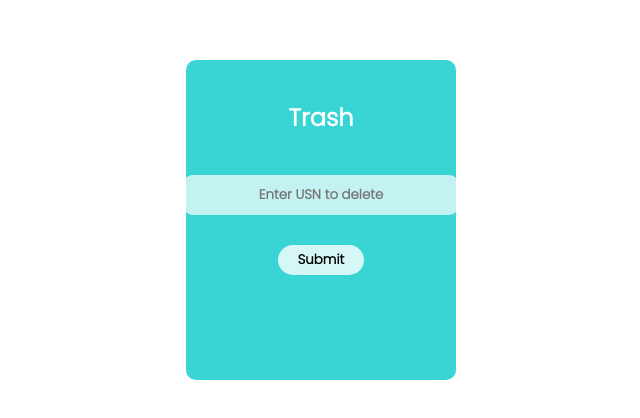
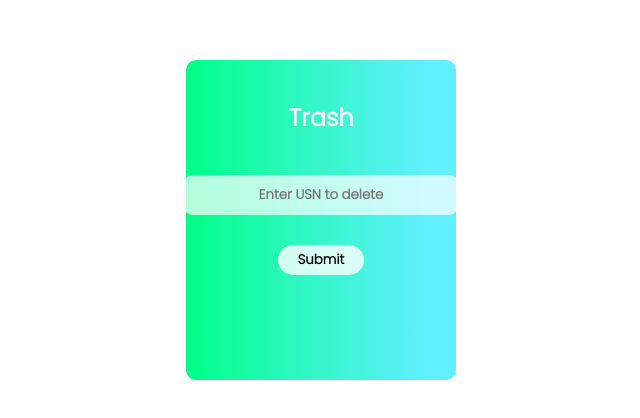
Before and after one commit to deepukr007/studentDBFrontendComponents, a plain HTML site: page index.html in a window 1280 px wide. Shown: the part 180-598 px from the top of the page, without its empty margins (319-959 px from the left). Drawn offline with Linux system fonts and the light colour scheme.

Commit message:
colour change

```diff
--- a/style.css
+++ b/style.css
@@ -17,7 +17,11 @@
     flex-direction: column;
     align-items: center;
     border-radius:10px;
-    background: hsla(180, 65%, 53%, 1);
+    background: hsla(152, 100%, 50%, 1);
+
+    background: linear-gradient(90deg, hsla(152, 100%, 50%, 1) 0%, hsla(186, 100%, 69%, 1) 90%);
+
+
 
 }
 
```
